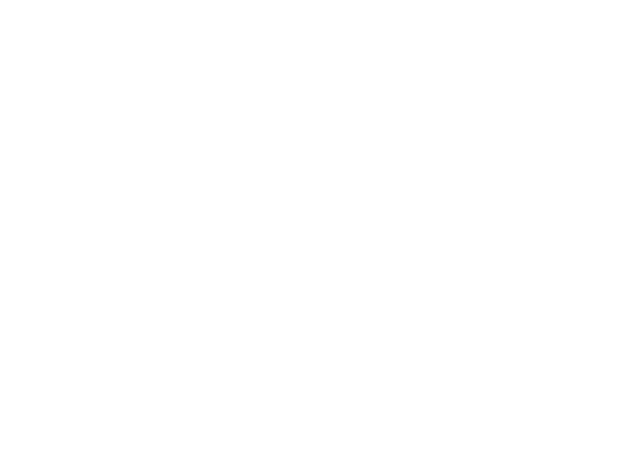
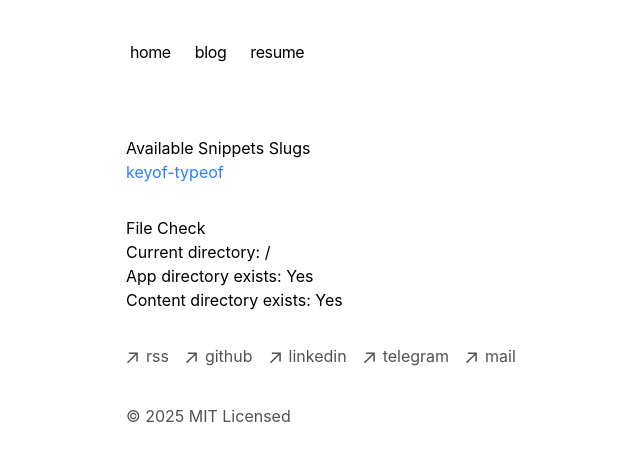
Before and after one commit to tsepakme/tsepakme.com, a Next.js app: page /snippets/debug in a window 1280 px wide. Before the commit this address had no page. Shown: the top 460 px of the page, without its empty margins (178-818 px from the left). Built offline with nearby package versions, Linux system fonts and the light colour scheme.

Commit message:
Refactor snippet handling and add debug page for available slugs

```diff
--- a/app/snippets/[slug]/page.tsx
+++ b/app/snippets/[slug]/page.tsx
@@ -1,18 +1,54 @@
-import { getSnippet, getAllSnippetSlugs } from 'app/snippets/utils';
+import { getSnippet, getAllSnippetSlugs } from '../utils';
 import { notFound } from 'next/navigation';
-import { ServerMDX } from 'app/components/mdx-components';
+import Link from 'next/link';
 import { TagLink } from 'app/components/tag-link';
-import Link from 'next/link';
+import { MDXRemote } from 'next-mdx-remote/rsc';
 
+// Компоненты для MDX
+const components = {
+  a: ({ href, ...props }) => {
+    if (href.startsWith('/')) {
+      return <Link href={href} {...props} />;
+    }
+    if (href.startsWith('#')) {
+      return <a {...props} />;
+    }
+    return <a target="_blank" rel="noopener noreferrer" {...props} />;
+  },
+  // Другие компоненты при необходимости
+};
+
+// Генерация статических путей
 export async function generateStaticParams() {
-  const snippets = getAllSnippetSlugs();
-  return snippets.map((slug) => ({ slug }));
+  const slugs = getAllSnippetSlugs();
+  return slugs.map(slug => ({ slug }));
 }
 
-export default async function SnippetPage({ params }: { params: { slug: string } }) {
+// Метаданные для страницы
+export async function generateMetadata({ params }) {
   const snippet = await getSnippet(params.slug);
 
   if (!snippet) {
+    return {
+      title: 'Snippet Not Found',
+      description: 'The requested snippet could not be found'
+    };
+  }
+
+  return {
+    title: snippet.metadata.title,
+    description: snippet.metadata.description
+  };
+}
+
+// Компонент страницы
+export default async function SnippetPage({ params }) {
+  console.log('Rendering snippet page for slug:', params.slug);
+
+  const snippet = await getSnippet(params.slug);
+
+  if (!snippet) {
+    console.error('Snippet not found, redirecting to 404');
     notFound();
   }
 
@@ -41,7 +77,7 @@ export default async function SnippetPage({ params }: { params: { slug: string }
       </div>
 
       <div className="prose prose-neutral dark:prose-invert max-w-none">
-        {snippet.content && <ServerMDX source={snippet.content} />}
+        <MDXRemote source={snippet.content} components={components} />
       </div>
 
       {snippet.metadata.tags && snippet.metadata.tags.length > 0 && (
--- /dev/null
+++ b/app/snippets/debug/page.tsx
@@ -0,0 +1,27 @@
+import { getAllSnippetSlugs } from '../utils';
+
+export default function DebugPage() {
+  const slugs = getAllSnippetSlugs();
+
+  return (
+    <div>
+      <h1>Available Snippets Slugs</h1>
+      <ul>
+        {slugs.map(slug => (
+          <li key={slug}>
+            <a href={`/snippets/${slug}`} className="text-blue-500 hover:underline">
+              {slug}
+            </a>
+          </li>
+        ))}
+      </ul>
+
+      <div className="mt-8">
+        <h2>File Check</h2>
+        <p>Current directory: {process.cwd()}</p>
+        <p>App directory exists: {typeof process !== 'undefined' && require('fs').existsSync(`${process.cwd()}/app`) ? 'Yes' : 'No'}</p>
+        <p>Content directory exists: {typeof process !== 'undefined' && require('fs').existsSync(`${process.cwd()}/app/snippets/content`) ? 'Yes' : 'No'}</p>
+      </div>
+    </div>
+  );
+}
--- a/app/snippets/utils.ts
+++ b/app/snippets/utils.ts
@@ -1,6 +1,5 @@
 import path from "path";
 import fs from "fs";
-import { cache } from "react";
 import matter from 'gray-matter';
 
 export const CATEGORIES = {
@@ -53,44 +52,86 @@ interface SnippetMetadata {
   tags?: string[];
 }
 
-export const getSnippets = cache(() => {
-  const snippetsDirectory = path.join(process.cwd(), "app/snippets/content");
-  const files = fs.readdirSync(snippetsDirectory);
+// Получает список всех доступных сниппетов
+export function getSnippets() {
+  try {
+    const snippetsDir = path.join(process.cwd(), 'app', 'snippets', 'content');
+    const filenames = fs.readdirSync(snippetsDir);
 
-  const snippets = files
-    .filter((file) => file.endsWith(".mdx"))
-    .map((file) => {
-      const slug = file.replace(/\.mdx$/, "");
-      const filePath = path.join(snippetsDirectory, file);
-      const content = fs.readFileSync(filePath, "utf8");
+    // Фильтруем только .mdx файлы
+    const mdxFiles = filenames.filter(name => name.endsWith('.mdx'));
 
-      const metas = content.match(/export const metadata = ({[\s\S]*?});/);
+    const snippets = mdxFiles.map(filename => {
+      // Получаем slug из имени файла
+      const slug = filename.replace(/\.mdx$/, '');
 
-      if (!metas) {
-        return null;
-      }
+      // Получаем полный путь к файлу
+      const filePath = path.join(snippetsDir, filename);
 
-      let metadata;
-      try {
-        const metaString = metas[1].replace(
-          /(['"])?([a-zA-Z0-9_]+)(['"])?:/g,
-          '"$2":'
-        );
-        metadata = JSON.parse(metaString.replace(/'/g, '"'));
-      } catch (error) {
-        console.error(`Error parsing metadata for ${file}:`, error);
-        return null;
-      }
+      // Читаем содержимое файла
+      const fileContent = fs.readFileSync(filePath, 'utf8');
+
+      // Извлекаем frontmatter
+      const { data: metadata } = matter(fileContent);
 
       return {
         slug,
-        metadata,
+        metadata
       };
-    })
-    .filter(Boolean);
+    });
 
-  return snippets;
-});
+    return snippets;
+  } catch (error) {
+    console.error('Error getting snippets:', error);
+    return [];
+  }
+}
+
+// Получает все доступные слаги сниппетов
+export function getAllSnippetSlugs() {
+  const snippets = getSnippets();
+  return snippets.map(snippet => snippet.slug);
+}
+
+// Получает конкретный сниппет по слагу
+export async function getSnippet(slug: string) {
+  try {
+    // Получаем список всех сниппетов
+    const snippets = getSnippets();
+
+    // Находим нужный сниппет по слагу
+    const snippet = snippets.find(s => s.slug === slug);
+
+    if (!snippet) {
+      console.error(`Snippet not found: ${slug}`);
+      return undefined;
+    }
+
+    // Путь к MDX файлу
+    const filePath = path.join(process.cwd(), 'app', 'snippets', 'content', `${slug}.mdx`);
+
+    // Проверяем, существует ли файл
+    if (!fs.existsSync(filePath)) {
+      console.error(`MDX file not found: ${filePath}`);
+      return undefined;
+    }
+
+    // Читаем содержимое файла
+    const fileContent = fs.readFileSync(filePath, 'utf8');
+
+    // Парсим frontmatter и контент
+    const { content, data } = matter(fileContent);
+
+    // Возвращаем объект с метаданными и содержимым
+    return {
+      ...snippet,
+      content
+    };
+  } catch (error) {
+    console.error(`Error loading snippet ${slug}:`, error);
+    return undefined;
+  }
+}
 
 export function getCategorySnippets(category: string) {
   const snippets = getSnippets();
@@ -131,56 +172,3 @@ export function getTagSnippets(tag: string) {
     snippet?.metadata.tags?.includes(tag)
   );
 }
-
-/**
- * Получает все слаги (URL-идентификаторы) сниппетов
- * @returns Массив строк со слагами всех сниппетов
- */
-export function getAllSnippetSlugs() {
-  // Используем существующую функцию getSnippets и извлекаем слаги
-  const snippets = getSnippets();
-  return snippets.map(snippet => snippet?.slug);
-}
-
-/**
- * Получает конкретный сниппет по его слагу
- * @param slug Идентификатор сниппета
- * @returns Объект сниппета с контентом и метаданными или undefined, если сниппет не найден
- */
-export async function getSnippet(slug: string) {
-  // Получаем все сниппеты
-  const snippets = getSnippets();
-
-  // Находим нужный сниппет по слагу
-  const snippet = snippets.find(s => s?.slug === slug);
-
-  if (!snippet) {
-    return undefined;
-  }
-
-  try {
-    // Путь к MDX файлу
-    const filePath = path.join(process.cwd(), 'app', 'snippets', 'content', `${slug}.mdx`);
-
-    // Проверяем, существует ли файл
-    if (!fs.existsSync(filePath)) {
-      console.error(`File not found: ${filePath}`);
-      return undefined;
-    }
-
-    // Читаем содержимое файла
-    const fileContent = fs.readFileSync(filePath, 'utf8');
-
-    // Парсим frontmatter и контент
-    const { content, data } = matter(fileContent);
-
-    // Возвращаем объект с метаданными и содержимым
-    return {
-      ...snippet,
-      content: content
-    };
-  } catch (error) {
-    console.error(`Error loading snippet ${slug}:`, error);
-    return undefined;
-  }
-}
--- a/next.config.js
+++ b/next.config.js
@@ -1,18 +1,28 @@
-const withMDX = require('@next/mdx')({
-  extension: /\.mdx?$/,
-  options: {
-    remarkPlugins: [],
-    rehypePlugins: [],
-  },
-});
-
 /** @type {import('next').NextConfig} */
 const nextConfig = {
   // Включаем SWC
   swcMinify: true,
 
-  // Поддержка MDX-файлов
-  pageExtensions: ['ts', 'tsx', 'js', 'jsx', 'md', 'mdx'],
+  // Поддержка MDX файлов
+  experimental: {
+    mdxRs: true,
+  },
+
+  // Дополнительные опции для обработки MDX при необходимости
+  webpack: (config) => {
+    config.module.rules.push({
+      test: /\.mdx?$/,
+      use: [
+        {
+          loader: '@mdx-js/loader',
+          options: {
+            providerImportSource: '@mdx-js/react',
+          },
+        },
+      ],
+    });
+    return config;
+  },
 };
 
-module.exports = withMDX(nextConfig);
+module.exports = nextConfig;
```
